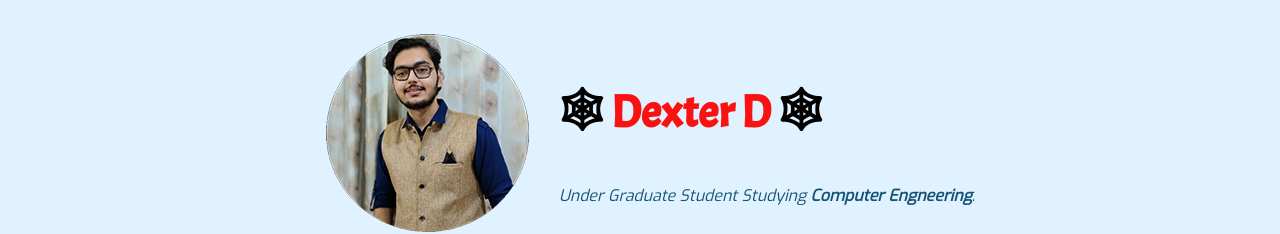
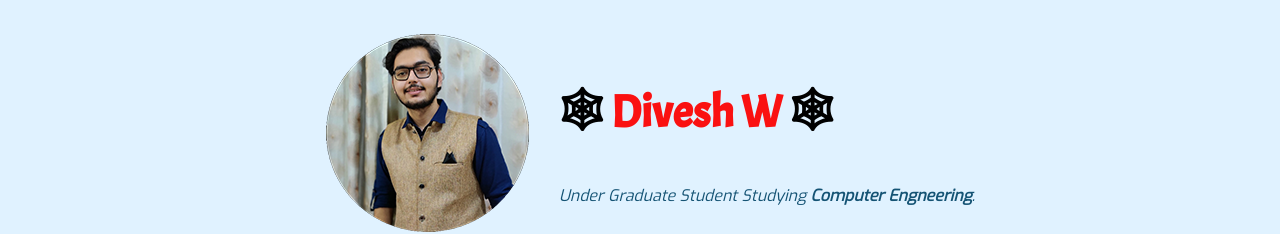
Before and after one commit to Dexter-D29/CV, a plain HTML site: page index.html in a window 1280 px wide. Shown: the top 234 px of the page. Drawn offline with Linux system fonts and the light colour scheme; a web font is replaced by a local one.

Commit message:
Update index.html

```diff
--- a/index.html
+++ b/index.html
@@ -19,7 +19,7 @@
             </td>
             <td>
                 <!--<h1 style="font-family:Acme;"> 🕸 <em style="color:#fa1111;"> Divesh W </em> 🕸 </h1>-->
-                <h1 style="font-family:Acme; color:black; font-size: 45px;"> 🕸 <b style="color:#fa1111;">Dexter D</b> 🕸 </h1>
+                <h1 style="font-family:Acme; color:black; font-size: 45px;"> 🕸 <b style="color:#fa1111;">Divesh W</b> 🕸 </h1>
                 <p><em>Under Graduate Student Studying <strong>Computer Engneering</strong>.</em></p>
             </td>
         </tr>
```
